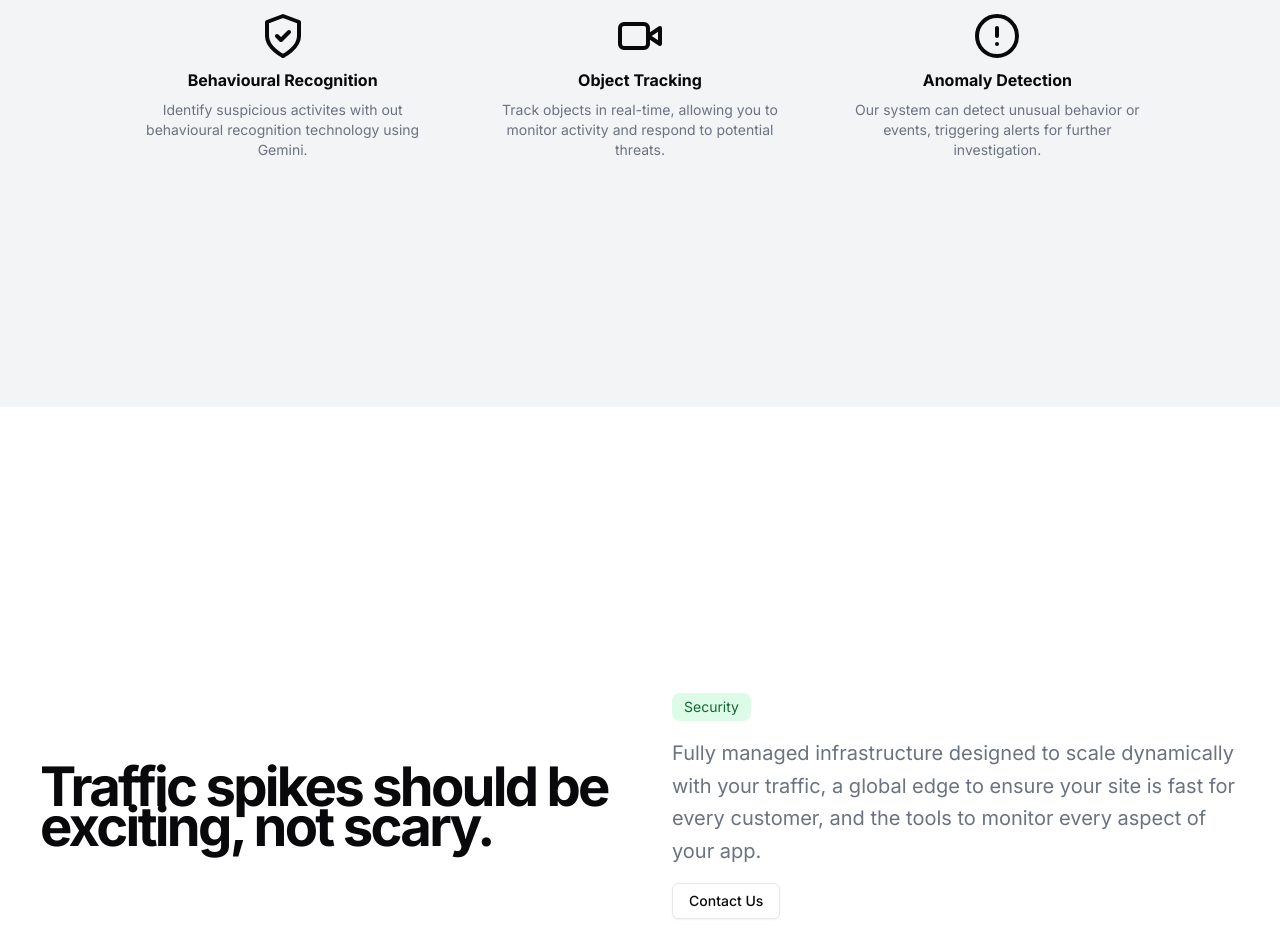
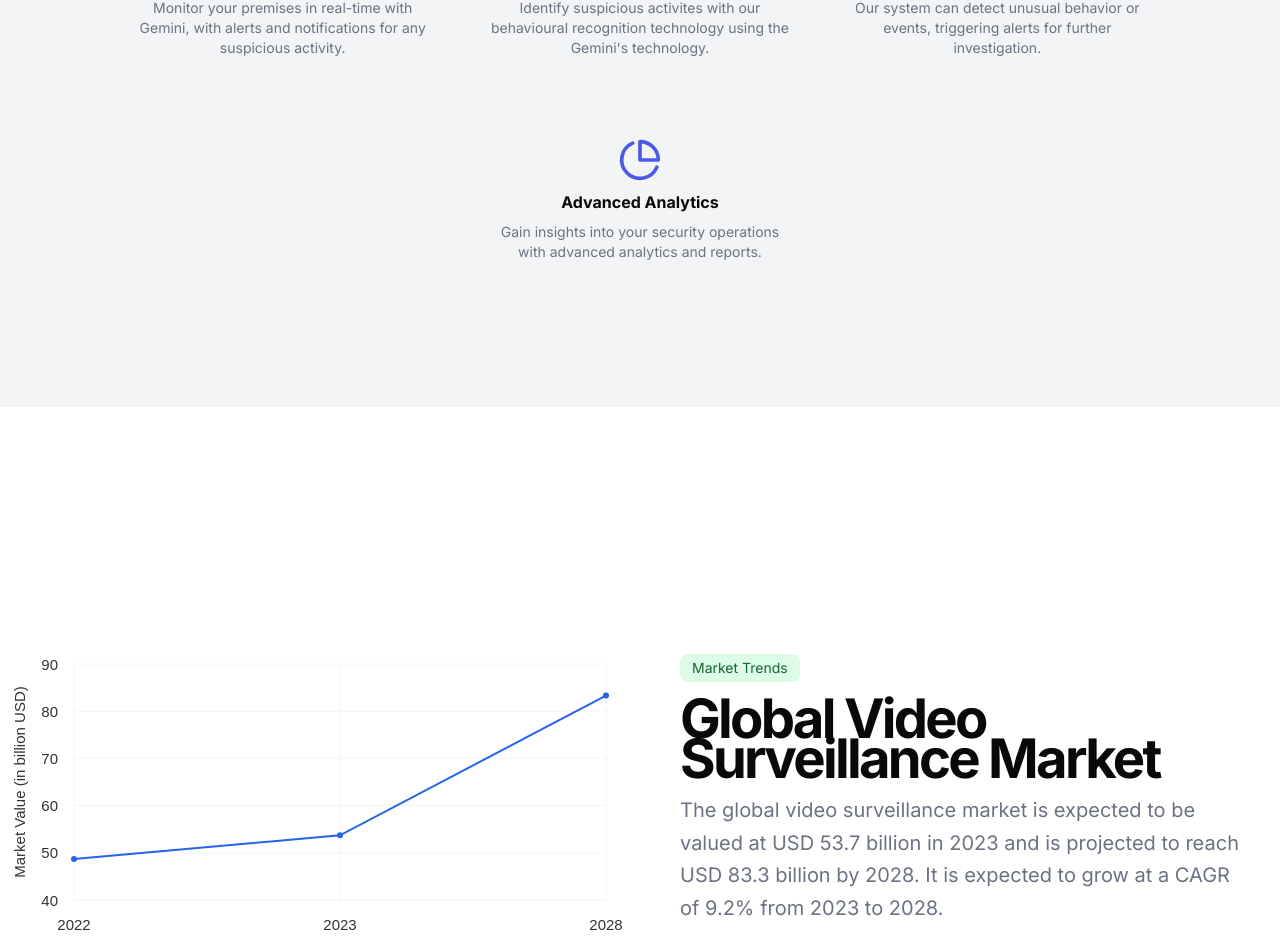
Before and after one commit to Y-ZR/CrimeWatch.AI, a Next.js app in the folder frontend/: page / in a window 1280 px wide. Shown: the part 1193-2135 px from the top of the page. Built offline with nearby package versions, Linux system fonts and the light colour scheme.

Commit message:
added market trend section in homepage

```diff
--- a/frontend/package.json
+++ b/frontend/package.json
@@ -9,6 +9,8 @@
     "lint": "next lint"
   },
   "dependencies": {
+    "@nivo/bar": "^0.86.0",
+    "@nivo/line": "^0.86.0",
     "@radix-ui/react-label": "^2.0.2",
     "@radix-ui/react-radio-group": "^1.1.3",
     "@radix-ui/react-select": "^2.0.0",
--- a/frontend/src/app/page.js
+++ b/frontend/src/app/page.js
@@ -2,9 +2,9 @@
 
 import React from "react";
 import Link from "next/link";
-import { Button } from "@/components/ui/button";
 import { Header } from "@/components/ui/Header";
 import { Footer } from "@/components/ui/Footer";
+import { ResponsiveLine } from "@nivo/line";
 
 export default function HomePage() {
   return (
@@ -65,29 +65,32 @@ export default function HomePage() {
                 </p>
               </div>
             </div>
-            <div className="mx-auto grid max-w-5xl items-center gap-6 py-12 lg:grid-cols-3 lg:gap-12">
-              <div className="flex flex-col items-center gap-2">
-                <ShieldCheckIcon className="h-12 w-12" />
+            <div className="mx-auto grid max-w-5xl items-center gap-6 py-20 lg:grid-cols-3 lg:gap-12">
+
+              <div className="flex flex-col items-center gap-2 mb-8">
+                <VideoIcon className="h-12 w-12 text-[#4B5AE5]" />
+                <div className="space-y-2 text-center">
+                  <h3 className="font-bold">Real-time Monitoring</h3>
+                  <p className="text-sm text-gray-500 dark:text-gray-400">
+                    Monitor your premises in real-time with Gemini,
+                    with alerts and notifications for any suspicious activity.
+                  </p>
+                </div>
+              </div>
+
+              <div className="flex flex-col items-center gap-2 mb-8">
+                <ShieldCheckIcon className="h-12 w-12 text-[#4B5AE5]" />
                 <div className="space-y-2 text-center">
                   <h3 className="font-bold">Behavioural Recognition</h3>
                   <p className="text-sm text-gray-500 dark:text-gray-400">
-                    Identify suspicious activites with out behavioural
-                    recognition technology using Gemini.
+                    Identify suspicious activites with our behavioural
+                    recognition technology using the Gemini's technology.
                   </p>
                 </div>
               </div>
-              <div className="flex flex-col items-center gap-2">
-                <VideoIcon className="h-12 w-12" />
-                <div className="space-y-2 text-center">
-                  <h3 className="font-bold">Object Tracking</h3>
-                  <p className="text-sm text-gray-500 dark:text-gray-400">
-                    Track objects in real-time, allowing you to monitor activity
-                    and respond to potential threats.
-                  </p>
-                </div>
-              </div>
-              <div className="flex flex-col items-center gap-2">
-                <AlertCircleIcon className="h-12 w-12" />
+
+              <div className="flex flex-col items-center gap-2 mb-8">
+                <AlertCircleIcon className="h-12 w-12 text-[#4B5AE5]" />
                 <div className="space-y-2 text-center">
                   <h3 className="font-bold">Anomaly Detection</h3>
                   <p className="text-sm text-gray-500 dark:text-gray-400">
@@ -96,9 +99,61 @@ export default function HomePage() {
                   </p>
                 </div>
               </div>
+
+              <div className="flex flex-col items-center gap-2">
+              </div>
+
+              <div className="flex flex-col items-center gap-2">
+                <PieChartIcon className="h-11 w-11 text-[#4B5AE5]" />
+                <div className="space-y-2 text-center">
+                  <h3 className="font-bold">Advanced Analytics</h3>
+                  <p className="text-sm text-gray-500 dark:text-gray-400">
+                    Gain insights into your security operations with advanced
+                    analytics and reports.
+                  </p>
+                </div>
+              </div>
+
+              <div className="flex flex-col items-center gap-2">
+              </div>
+
             </div>
           </div>
         </section>
+
+        <section className="min-h-screen w-full flex items-center">
+          <div className="container grid gap-20 sm:px-10 md:grid-cols-2">
+            <div className="flex justify-center space-y-4">
+                <LineChart className="aspect-[2/1]" />
+            </div>
+            <div className="flex flex-col space-y-4 items-center justify-center">
+              <div className="flex flex-col items-start space-y-4">
+                <div className="inline-block rounded-lg bg-green-100 px-3 py-1 text-sm dark:bg-gray-800 text-green-800">
+                  Market Trends
+                </div>
+                <h2 className="lg:leading-tighter text-3xl font-bold tracking-tighter sm:text-4xl md:text_5xl xl:text-[3.4rem] 2xl:text-[3.75rem]">
+                  Global Video Surveillance Market
+                </h2>
+                <p className="mx-auto max-w-[700px] text-gray-500 md:text-xl/relaxed dark:text-gray-400">
+                  The global video surveillance market is expected to be valued at USD 53.7 billion
+                  in 2023 and is projected to reach USD 83.3 billion by 2028. It is expected to grow
+                  at a CAGR of 9.2% from 2023 to 2028.
+                </p>
+                <p className="text-sm italic text-gray-500 text-right w-full">
+                  Source:
+                    <Link
+                      href="https://www.securityworldmarket.com/uk/News/Business-News/video-surveillance-market-predicted-to-reach-over-83-billion-by-20281?utm_source=newsletter-swm-uk&utm_medium=email&utm_campaign=wk&utm_source=360Works%20CloudMail&utm_medium=email&utm_campaign=SWM%20UK%20230829"
+                      target="_blank"
+                      rel="noopener noreferrer"
+                      className="underline text-blue-500 hover:text-blue-800">
+                      Security World Market
+                    </Link>
+                </p>
+              </div>
+            </div>
+          </div>
+        </section>
+
 
         <section className="min-h-screen w-full flex items-center border-b-2">
           <div className="container grid gap-10 sm:px-10 md:gap-16 md:grid-cols-2">
@@ -154,25 +209,6 @@ function AlertCircleIcon(props) {
   );
 }
 
-function MountainIcon(props) {
-  return (
-    <svg
-      {...props}
-      xmlns="http://www.w3.org/2000/svg"
-      width="24"
-      height="24"
-      viewBox="0 0 24 24"
-      fill="none"
-      stroke="currentColor"
-      strokeWidth="2"
-      strokeLinecap="round"
-      strokeLinejoin="round"
-    >
-      <path d="m8 3 4 8 5-5 5 15H2L8 3z" />
-    </svg>
-  );
-}
-
 function ShieldCheckIcon(props) {
   return (
     <svg
@@ -212,3 +248,113 @@ function VideoIcon(props) {
     </svg>
   );
 }
+
+function PieChartIcon(props) {
+  return (
+    <svg
+      {...props}
+      xmlns="http://www.w3.org/2000/svg"
+      width="24"
+      height="24"
+      viewBox="0 0 24 24"
+      fill="none"
+      stroke="currentColor"
+      strokeWidth="2"
+      strokeLinecap="round"
+      strokeLinejoin="round"
+    >
+      <path d="M21.21 15.89A10 10 0 1 1 8 2.83" />
+      <path d="M22 12A10 10 0 0 0 12 2v10z" />
+    </svg>
+  )
+}
+
+function LineChart(props) {
+  return (
+    <div {...props}>
+      <ResponsiveLine
+        data={[
+          {
+            id: "Desktop",
+            data: [
+              { x: "2022", y: 48.7 },
+              { x: "2023", y: 53.7 },
+              { x: "2028", y: 83.3 },
+            ],
+          },
+        ]}
+        margin={{ top: 10, right: 20, bottom: 60, left: 60 }}
+        xScale={{
+          type: "point",
+        }}
+        yScale={{
+          type: "linear",
+          min: "40",
+          max: "90",
+        }}
+        axisTop={null}
+        axisRight={null}
+        axisBottom={{
+          tickSize: 0,
+          tickPadding: 16,
+          legend: 'Year',
+          legendOffset: 50,
+          legendPosition: 'middle'
+        }}
+        axisLeft={{
+          tickSize: 0,
+          tickValues: 5,
+          tickPadding: 16,
+          legend: 'Market Value (in billion USD)',
+          legendOffset: -55,
+          legendPosition: 'middle'
+        }}
+        colors={["#2563eb"]}
+        pointSize={6}
+        useMesh={true}
+        gridYValues={6}
+        theme={{
+          axis: {
+            ticks: {
+                text: {
+                    fontSize: 15,
+                }
+            },
+            legend: {
+              text: {
+                fontSize: 15,
+              },
+            },
+          },
+
+          tooltip: {
+            chip: {
+              borderRadius: "9999px",
+            },
+            container: {
+              fontSize: "12px",
+              textTransform: "capitalize",
+              borderRadius: "6px",
+            },
+          },
+          grid: {
+            line: {
+              stroke: "#f3f4f6",
+            },
+          },
+        }}
+        tooltip={({ point }) => {
+          return (
+            <div className="bg-white p-4 rounded-lg shadow-lg">
+              <p className="text-lg font-semibold text-gray-800">
+                {point.data.y} billion USD
+              </p>
+              <p className="text-sm text-gray-500">{point.data.x}</p>
+            </div>
+          );
+        }}
+        role="application"
+      />
+    </div>
+  )
+}
--- a/frontend/src/components/ui/Form.jsx
+++ b/frontend/src/components/ui/Form.jsx
@@ -9,7 +9,7 @@ import { Input } from "@/components/ui/input";
 export const Form = () => {
   return (
     <div className="bg-white dark:bg-gray-900 rounded-lg shadow-lg p-8 w-full min-h-[400px] border">
-      <form className="space-y-4">
+      <form className="space-y-6">
         <div className="grid grid-cols-2 gap-4">
           <div className="space-y-2">
             <Label htmlFor="name">Name</Label>
--- a/frontend/src/components/ui/Header.jsx
+++ b/frontend/src/components/ui/Header.jsx
@@ -50,7 +50,7 @@ export const Header = () => {
           className="text-sm font-medium hover:underline underline-offset-4"
           href="#"
         >
-          About
+          Analytics
         </Link>
         <Link
           className="text-sm font-medium hover:underline underline-offset-4"
--- /dev/null
+++ b/frontend/src/components/ui/badge.jsx
@@ -0,0 +1,34 @@
+import * as React from "react"
+import { cva } from "class-variance-authority";
+
+import { cn } from "@/lib/utils"
+
+const badgeVariants = cva(
+  "inline-flex items-center rounded-full border px-2.5 py-0.5 text-xs font-semibold transition-colors focus:outline-none focus:ring-2 focus:ring-ring focus:ring-offset-2",
+  {
+    variants: {
+      variant: {
+        default:
+          "border-transparent bg-primary text-primary-foreground hover:bg-primary/80",
+        secondary:
+          "border-transparent bg-secondary text-secondary-foreground hover:bg-secondary/80",
+        destructive:
+          "border-transparent bg-destructive text-destructive-foreground hover:bg-destructive/80",
+        outline: "text-foreground",
+      },
+    },
+    defaultVariants: {
+      variant: "default",
+    },
+  }
+)
+
+function Badge({
+  className,
+  variant,
+  ...props
+}) {
+  return (<div className={cn(badgeVariants({ variant }), className)} {...props} />);
+}
+
+export { Badge, badgeVariants }
```
Also changed, not shown: 1 other file (tests, documents, lock files or other folders).
